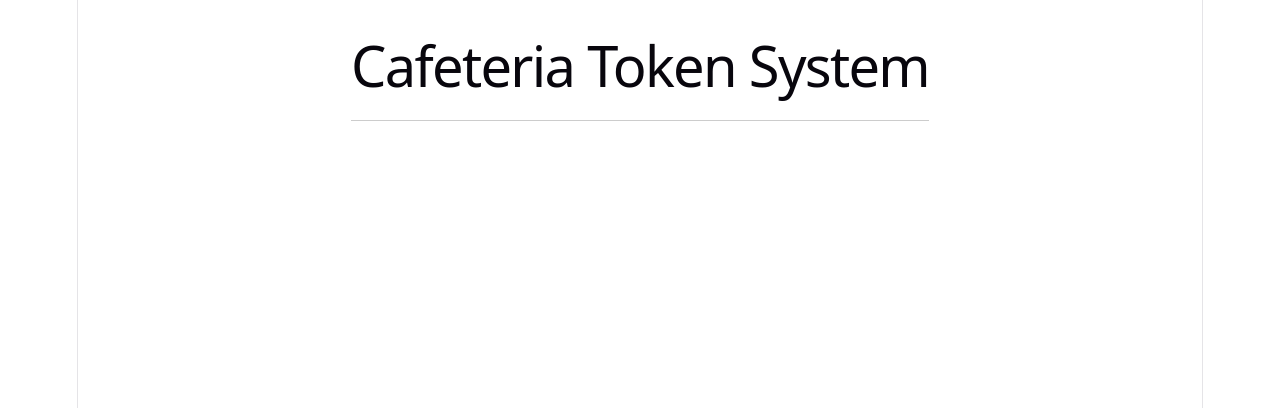
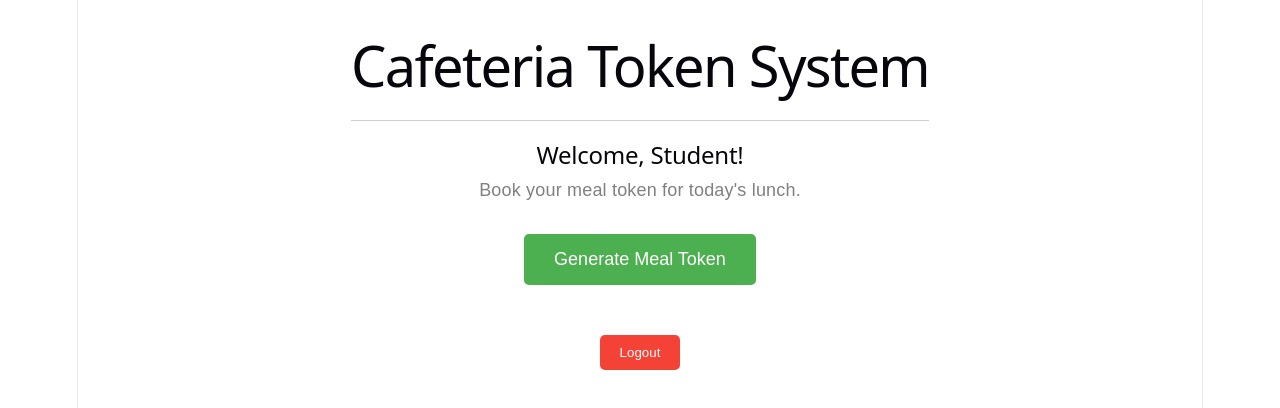
Before and after one commit to Hamza237516/Cafeteria-Token-System, a React app in the folder frontend/: page /student in a window 1280 px wide. Shown: the top 408 px of the page. Built offline with nearby package versions, Linux system fonts and the light colour scheme; the HTML template or start-up script is replaced by a standard one.

Commit message:
feat: add StudentDashboard component for meal token generation and user interaction

```diff
--- a/frontend/src/App.jsx
+++ b/frontend/src/App.jsx
@@ -1,6 +1,7 @@
 import React from 'react';
 import { BrowserRouter as Router, Routes, Route, Navigate } from 'react-router-dom';
 import Login from './pages/Login';
+import StudentDashboard from './pages/StudentDashboard'; // Add this import!
 
 function App() {
   return (
@@ -13,6 +14,8 @@ function App() {
         <Routes>
           <Route path="/" element={<Navigate to="/login" />} />
           <Route path="/login" element={<Login />} />
+          {/* Add the new student route below! */}
+          <Route path="/student" element={<StudentDashboard />} />
         </Routes>
       </div>
     </Router>
--- /dev/null
+++ b/frontend/src/pages/StudentDashboard.jsx
@@ -0,0 +1,79 @@
+import React, { useState } from 'react';
+import { useNavigate } from 'react-router-dom';
+import { QRCodeCanvas } from 'qrcode.react'; // This draws the QR code
+import { generateToken } from '../api/api';
+
+export default function StudentDashboard() {
+  const [tokenId, setTokenId] = useState(null);
+  const [error, setError] = useState('');
+  const navigate = useNavigate();
+
+  // Retrieve the user info we saved during login
+  const userId = localStorage.getItem('userId');
+  const rollNumber = localStorage.getItem('userRollNumber') || 'Student';
+
+  const handleBookMeal = async () => {
+    setError('');
+    try {
+      // For this demo, we will hardcode meal_id as 1 (e.g., "Today's Lunch")
+      // In a full app, the user would select a meal from a dropdown.
+      const response = await generateToken({
+        user_id: parseInt(userId) || 1,
+        meal_id: 1
+      });
+
+      // The backend returns a UUID string, which we save to state
+      setTokenId(response.id);
+    } catch (err) {
+      // If they try to book twice, our backend's double-booking protection will trigger this!
+      setError(err.response?.data?.detail || "Failed to generate token.");
+    }
+  };
+
+  const handleLogout = () => {
+    localStorage.clear();
+    navigate('/login');
+  };
+
+  return (
+    <div style={{ textAlign: 'center', marginTop: '20px' }}>
+      <h2>Welcome, {rollNumber}!</h2>
+      <p style={{ color: 'gray' }}>Book your meal token for today's lunch.</p>
+
+      {/* If we have a token, show the QR Code. If not, show the Book button */}
+      {tokenId ? (
+        <div style={{
+          marginTop: '30px',
+          padding: '20px',
+          border: '2px solid #4CAF50',
+          borderRadius: '10px',
+          display: 'inline-block'
+        }}>
+          <h3 style={{ color: '#4CAF50', marginTop: 0 }}>Token Active</h3>
+          <QRCodeCanvas value={tokenId} size={200} />
+          <p style={{ fontSize: '12px', color: 'gray', marginTop: '10px' }}>ID: {tokenId}</p>
+        </div>
+      ) : (
+        <div style={{ marginTop: '30px' }}>
+          <button
+            onClick={handleBookMeal}
+            style={{ padding: '15px 30px', fontSize: '18px', backgroundColor: '#4CAF50', color: 'white', border: 'none', borderRadius: '5px', cursor: 'pointer' }}
+          >
+            Generate Meal Token
+          </button>
+        </div>
+      )}
+
+      {error && <p style={{ color: 'red', marginTop: '20px' }}>{error}</p>}
+
+      <div style={{ marginTop: '50px' }}>
+        <button
+          onClick={handleLogout}
+          style={{ padding: '10px 20px', backgroundColor: '#f44336', color: 'white', border: 'none', borderRadius: '5px', cursor: 'pointer' }}
+        >
+          Logout
+        </button>
+      </div>
+    </div>
+  );
+}
```
